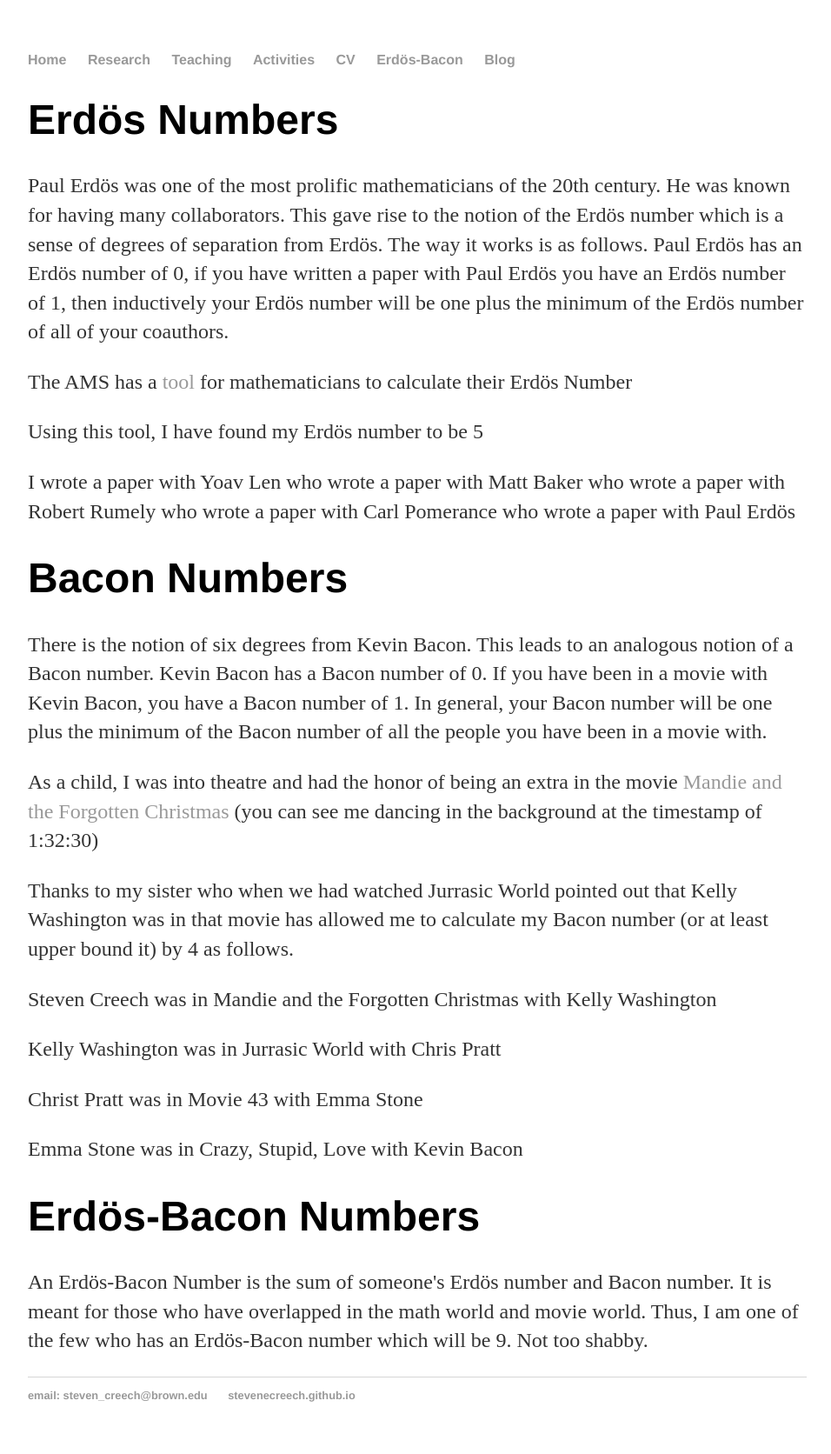
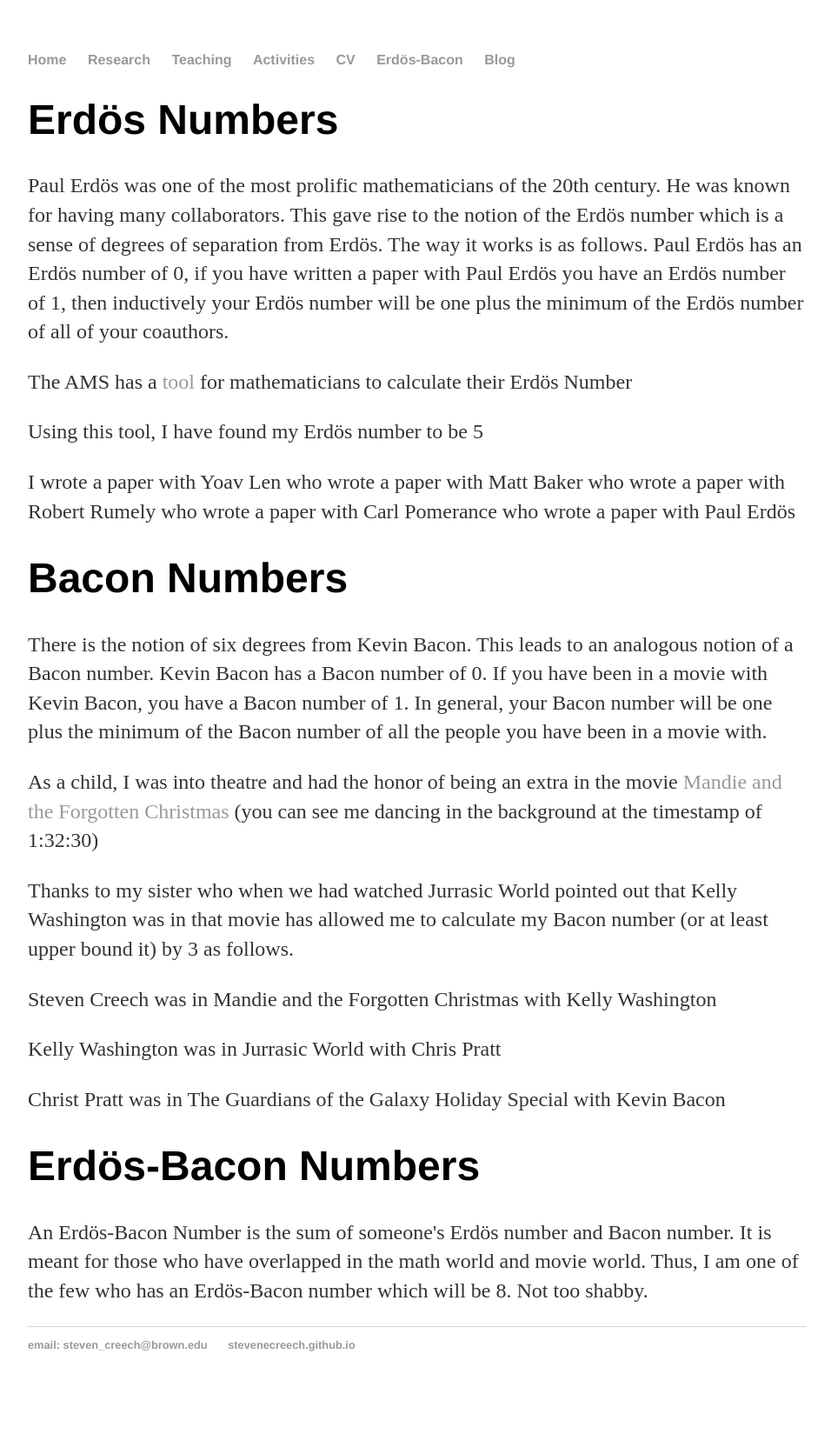
Before and after one commit to stevenecreech/stevenecreech.github.io, a Jekyll site: the page built from Erdös-Bacon/index.html, in a window 1280 px wide. Shown: the whole page at 87% size, without its empty margins (160-1116 px from the left). Built offline with Jekyll 4.4.1, drawn with Linux system fonts in a browser that asks for light colours; Markdown is read by kramdown in place of the engine named in the settings; after the commit the page ends 1614 px from its top, so only the background shows below that.

Commit message:
Update index.html
Updated Bacon Number

```diff
--- a/Erdös-Bacon/index.html
+++ b/Erdös-Bacon/index.html
@@ -25,15 +25,14 @@ title: Steven Creech Erdös-Bacon Numbers
 	 (you can see me dancing in the background at the timestamp of 1:32:30)</p>
 
 	<p>Thanks to my sister who when we had watched Jurrasic World pointed out that Kelly Washington was in that movie has allowed me
-	to calculate my Bacon number (or at least upper bound it) by 4 as follows.</p>
+	to calculate my Bacon number (or at least upper bound it) by 3 as follows.</p>
 
 	<p>Steven Creech was in Mandie and the Forgotten Christmas with Kelly Washington</p>
 	<p>Kelly Washington was in Jurrasic World with Chris Pratt</p>
-	<p>Christ Pratt was in Movie 43 with Emma Stone</p>
-	<p>Emma Stone was in Crazy, Stupid, Love with Kevin Bacon</p>
+	<p>Christ Pratt was in The Guardians of the Galaxy Holiday Special with Kevin Bacon</p>
 
 	<h1>Erdös-Bacon Numbers</h1>
 	<p>An Erdös-Bacon Number is the sum of someone's Erdös number and Bacon number.
 	It is meant for those who have overlapped in the math world and movie world. Thus,
-	I am one of the few who has an Erdös-Bacon number which will be 9. Not too shabby.</p>
+	I am one of the few who has an Erdös-Bacon number which will be 8. Not too shabby.</p>
 </div><!-- /.blurb -->
```
